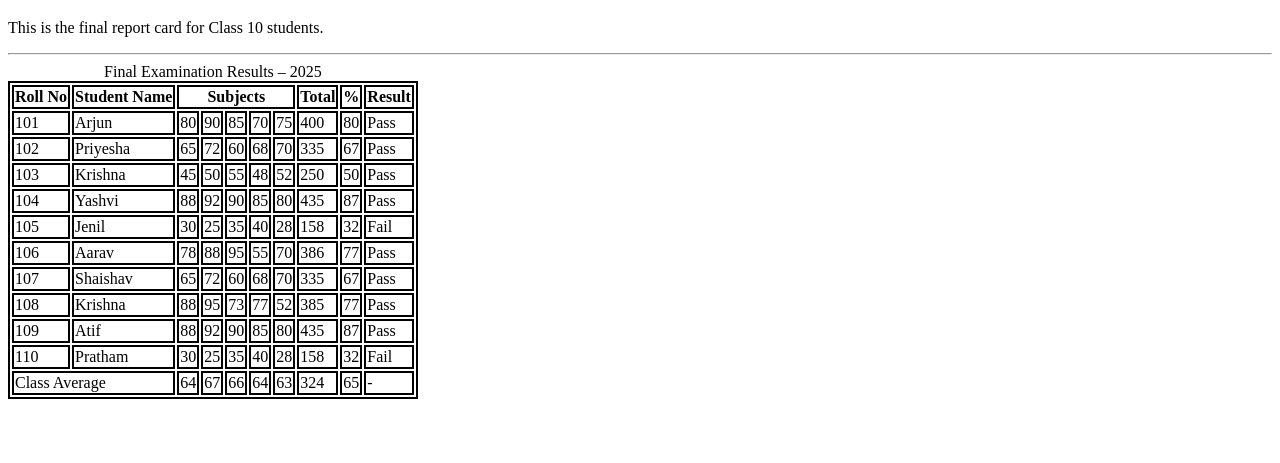
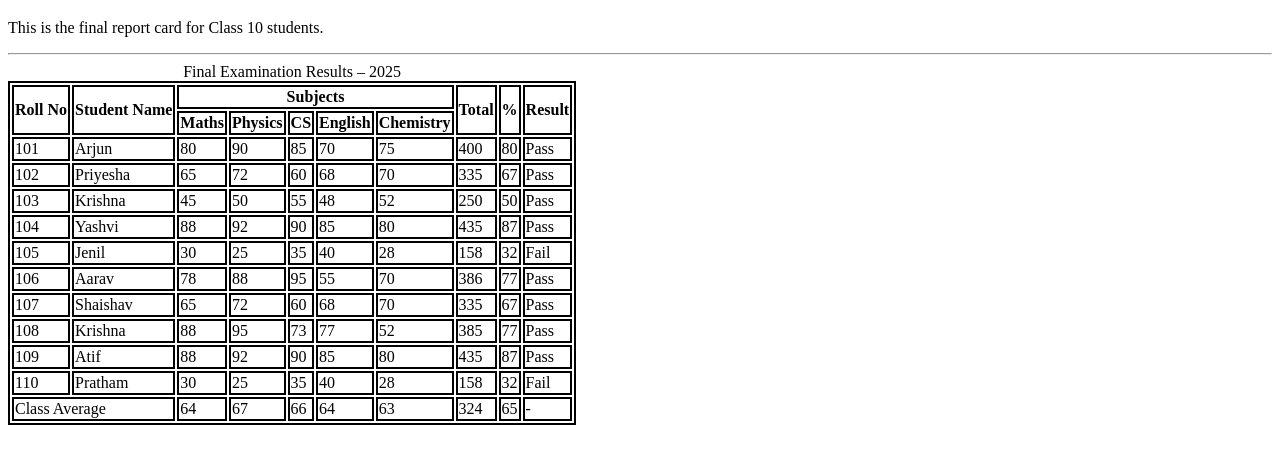
Before and after one commit to Dev1822/HTML, a plain HTML site: page Assignment 6/report.html in a window 1280 px wide. Shown: the part 71-534 px from the top of the page. Drawn offline with Linux system fonts and the light colour scheme.

Commit message:
Assignment 6

```diff
--- a/Assignment 6/report.html
+++ b/Assignment 6/report.html
@@ -26,12 +26,19 @@
         <thead>
             <caption>Final Examination Results – 2025</caption>
             <tr>
-                <th>Roll No</th>
-                <th>Student Name</th>
+                <th rowspan="2">Roll No</th>
+                <th rowspan="2">Student Name</th>
                 <th colspan="5">Subjects</th>
-                <th>Total</th>
-                <th>%</th>
-                <th>Result</th>
+                <th rowspan="2">Total</th>
+                <th rowspan="2">%</th>
+                <th rowspan="2">Result</th>
+            </tr>
+            <tr>
+                <th>Maths</th>
+                <th>Physics</th>
+                <th>CS</th>
+                <th>English</th>
+                <th>Chemistry</th>
             </tr>
         </thead>
         <tbody>
```
